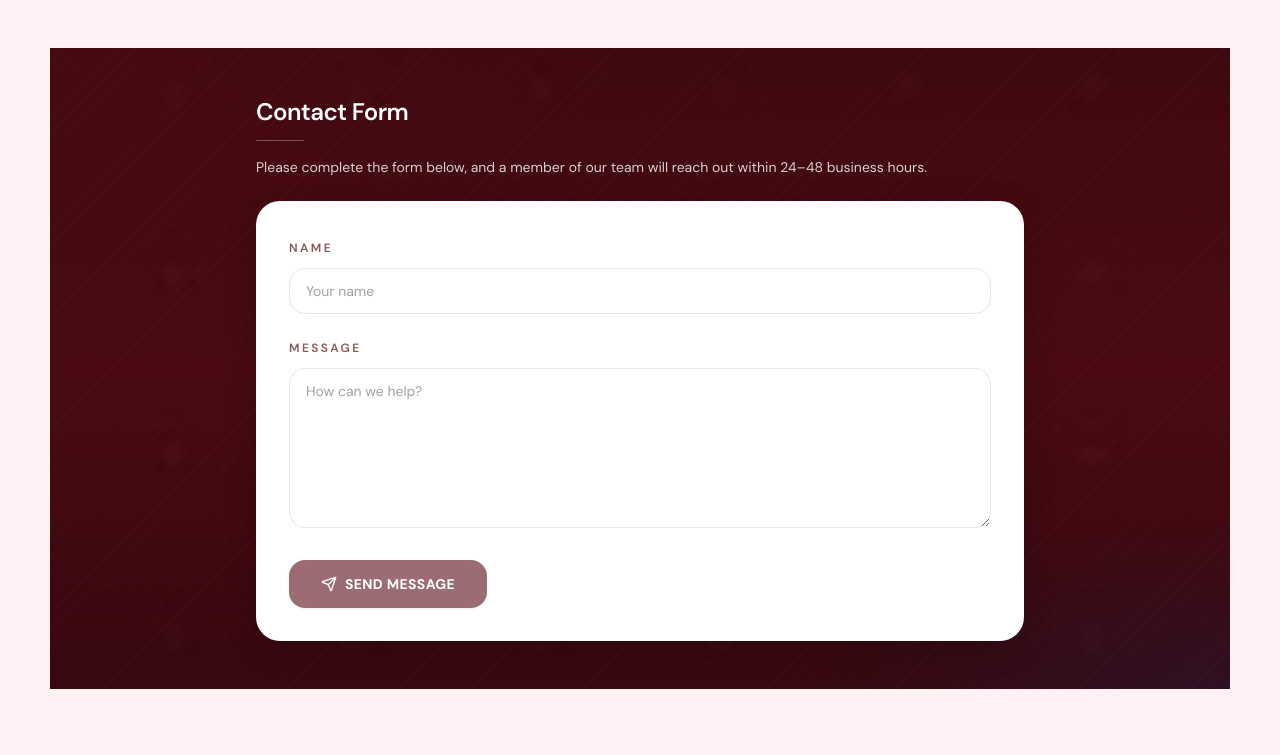
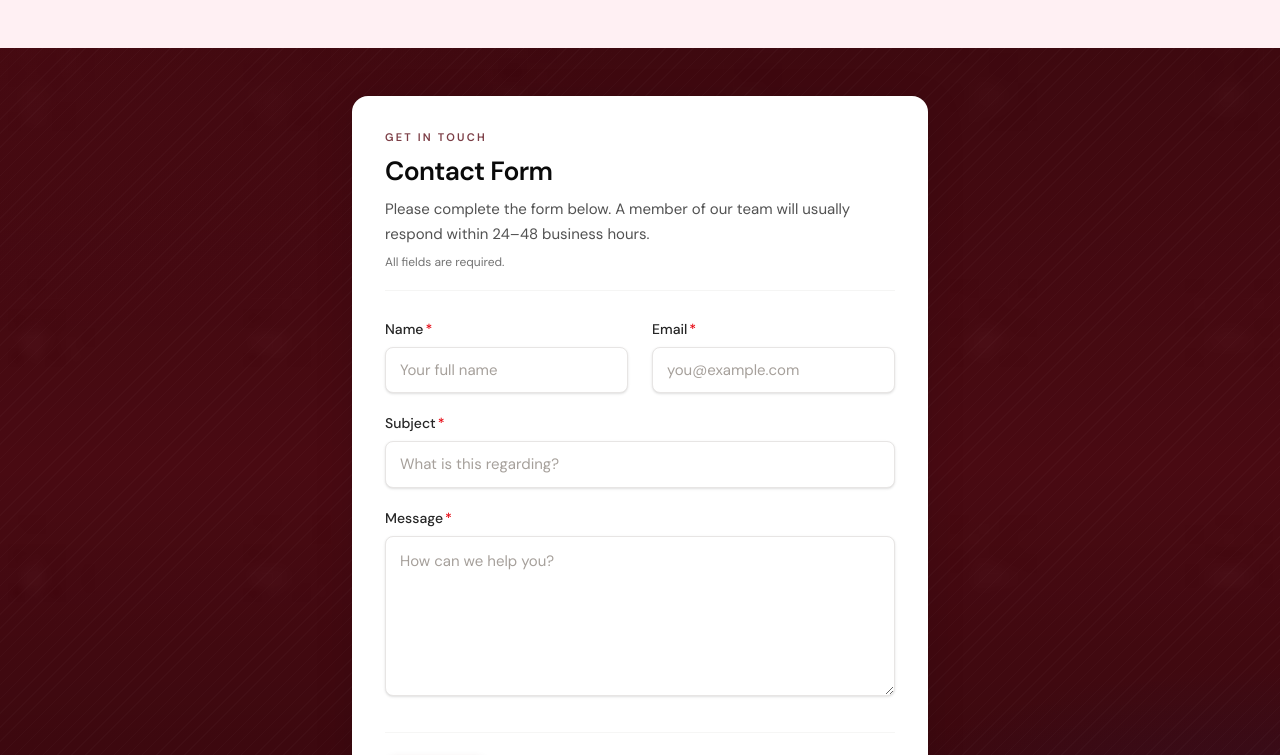
Before and after one commit to Brilliant-Dev-Studio/IEUK, a React (Vite) app: page /contact in a window 1280 px wide. Shown: the part 1540-2295 px from the top of the page. Built offline with nearby package versions, Linux system fonts and the light colour scheme; no server answers.

Commit message:
update:UI

```diff
--- a/src/pages/ContactUs.tsx
+++ b/src/pages/ContactUs.tsx
@@ -1,22 +1,45 @@
 import { type FormEvent, useState } from 'react'
-import { Send } from 'lucide-react'
+import { AlertCircle, CheckCircle2, Loader2 } from 'lucide-react'
 import PageShell from './PageShell'
 import ParallaxImage from '../components/ParallaxImage'
 import { images } from '../data/images'
 import Seo from '../components/Seo'
 
-const CONTACT_INBOX = 'thuranyi64@gmail.com'
+const CONTACT_INBOX = 'cornerstoneenglishacademy@yahoo.com'
+
+const fieldBase =
+  'w-full rounded-lg border border-stone-200 bg-white text-[0.9375rem] text-neutral-900 antialiased shadow-sm outline-none transition [font-family:inherit] placeholder:text-stone-400 focus-visible:border-[#5a0c16]/50 focus-visible:ring-2 focus-visible:ring-[#5a0c16]/15'
+
+const inputClassName = `min-h-11 px-3.5 py-2.5 ${fieldBase}`
+const textAreaClassName = `min-h-[10rem] resize-y px-3.5 py-3 leading-relaxed ${fieldBase}`
+
+function RequiredMark() {
+  return (
+    <span className="text-red-600" title="Required" aria-hidden>
+      *
+    </span>
+  )
+}
 
 export default function ContactUs() {
   const [name, setName] = useState('')
-  const [description, setDescription] = useState('')
+  const [email, setEmail] = useState('')
+  const [subject, setSubject] = useState('')
+  const [message, setMessage] = useState('')
   const [formState, setFormState] = useState<
     'idle' | 'sending' | 'success' | 'error'
   >('idle')
 
   async function handleContactSubmit(e: FormEvent<HTMLFormElement>) {
     e.preventDefault()
-    if (!name.trim() || !description.trim()) return
+    if (
+      !name.trim() ||
+      !email.trim() ||
+      !subject.trim() ||
+      !message.trim()
+    ) {
+      return
+    }
     setFormState('sending')
     try {
       const res = await fetch(
@@ -29,8 +52,11 @@ export default function ContactUs() {
           },
           body: JSON.stringify({
             name: name.trim(),
-            description: description.trim(),
-            _subject: `IEUK website contact: ${name.trim()}`,
+            email: email.trim(),
+            subject: subject.trim(),
+            message: message.trim(),
+            _subject: `IEUK website: ${subject.trim()}`,
+            _replyto: email.trim(),
             _gotcha: '',
           }),
         }
@@ -47,7 +73,9 @@ export default function ContactUs() {
       if (!isSuccess) throw new Error('Submit failed')
       setFormState('success')
       setName('')
-      setDescription('')
+      setEmail('')
+      setSubject('')
+      setMessage('')
     } catch {
       setFormState('error')
     }
@@ -170,8 +198,8 @@ export default function ContactUs() {
         </section>
 
         <section
-          className="ieuk-reveal relative mt-10 min-h-[28rem] overflow-hidden sm:mt-12 sm:min-h-0 [--ieuk-delay:280ms]"
-          aria-labelledby="contact-form-heading"
+          className={`ieuk-reveal relative mt-10 min-h-0 sm:mt-12 [--ieuk-delay:280ms] ${bleed}`}
+          aria-labelledby="contact-form-title"
         >
           <div
             className="absolute inset-0 z-0"
@@ -212,32 +240,46 @@ export default function ContactUs() {
             className="pointer-events-none absolute inset-0 z-0 opacity-40 [background-size:4px_4px] [background-image:radial-gradient(rgba(255,255,255,0.12)_0.45px,transparent_0.45px)]"
             aria-hidden
           />
-          <div className="relative z-10 px-4 py-8 sm:px-6 sm:py-10 md:py-12">
-            <div className="mx-auto max-w-3xl text-left">
-            <h3
-              id="contact-form-heading"
-              className="text-xl font-semibold tracking-tight text-white sm:text-2xl"
+          <div className="relative z-10 px-0 py-0 sm:px-4 sm:py-8 md:px-6 md:py-10 lg:px-8 lg:py-12">
+            <div className="mx-auto w-full max-w-full overflow-hidden rounded-none border-0 bg-white shadow-none sm:max-w-xl sm:rounded-2xl sm:border sm:border-white/20 sm:shadow-[0_8px_40px_rgba(0,0,0,0.1),0_0_0_1px_rgba(0,0,0,0.04)] sm:ring-1 sm:ring-black/[0.04]">
+          <form
+            id="ieuk-contact-form"
+            onSubmit={handleContactSubmit}
+            className="w-full p-4 text-left text-neutral-800 sm:p-6 md:p-8"
+            aria-describedby="contact-form-desc contact-form-required"
+          >
+            <header className="border-b border-stone-100 pb-5">
+            <p className="text-[11px] font-semibold uppercase tracking-[0.2em] text-[#5a0c16]/80">
+              Get in touch
+            </p>
+            <h2
+              id="contact-form-title"
+              className="mt-1.5 text-2xl font-semibold tracking-tight text-neutral-950 sm:text-[1.65rem] sm:leading-snug"
             >
               Contact Form
-            </h3>
-            <div className="mt-3 h-px w-12 bg-white/30" aria-hidden />
-            <p className="mt-4 max-w-2xl text-sm text-stone-200/90">
-              Please complete the form below, and a member of our team will
-              reach out within 24–48 business hours.
+            </h2>
+            <p
+              id="contact-form-desc"
+              className="mt-2 max-w-prose text-sm leading-relaxed text-neutral-600 sm:text-[0.9375rem]"
+            >
+              Please complete the form below. A member of our team will
+              usually respond within 24–48 business hours.
             </p>
-            </div>
+            <p id="contact-form-required" className="mt-2 text-xs text-neutral-500">
+              All fields are required.
+            </p>
+            </header>
 
-          <form
-            onSubmit={handleContactSubmit}
-            className="relative z-10 mt-6 rounded-2xl border border-white/10 bg-white p-6 shadow-[0_8px_32px_rgba(0,0,0,0.2)] sm:mx-auto sm:max-w-3xl sm:rounded-3xl sm:p-8"
-          >
-            <div className="space-y-5">
-              <div>
+            <fieldset className="m-0 mt-6 min-w-0 border-0 p-0 sm:mt-7">
+              <legend className="sr-only">Your enquiry</legend>
+            <div className="grid grid-cols-1 gap-5 sm:grid-cols-2 sm:gap-x-6 sm:gap-y-5">
+              <div className="min-w-0 sm:col-span-1">
                 <label
                   htmlFor="contact-name"
-                  className="text-xs font-semibold uppercase tracking-[0.2em] text-[#5a0c16]/70"
+                  className="flex items-baseline gap-0.5 text-sm font-medium text-neutral-800"
                 >
                   Name
+                  <RequiredMark />
                 </label>
                 <input
                   id="contact-name"
@@ -252,74 +294,140 @@ export default function ContactUs() {
                       setFormState('idle')
                     }
                   }}
-                  className="mt-2 min-h-[2.75rem] w-full rounded-2xl border border-neutral-200 bg-white px-4 py-3 text-sm text-neutral-900 outline-none transition focus:border-[#5a0c16]/40 focus:ring-2 focus:ring-[#5a0c16]/10 placeholder:text-neutral-400"
-                  placeholder="Your name"
+                  className={`mt-2 ${inputClassName}`}
+                  placeholder="Your full name"
                 />
               </div>
-              <div>
+              <div className="min-w-0 sm:col-span-1">
                 <label
-                  htmlFor="contact-description"
-                  className="text-xs font-semibold uppercase tracking-[0.2em] text-[#5a0c16]/70"
+                  htmlFor="contact-email"
+                  className="flex items-baseline gap-0.5 text-sm font-medium text-neutral-800"
                 >
-                  Message
+                  Email
+                  <RequiredMark />
                 </label>
-                <textarea
-                  id="contact-description"
-                  name="description"
+                <input
+                  id="contact-email"
+                  name="email"
+                  type="email"
+                  autoComplete="email"
+                  inputMode="email"
                   required
-                  rows={6}
-                  value={description}
+                  value={email}
                   onChange={(e) => {
-                    setDescription(e.target.value)
+                    setEmail(e.target.value)
                     if (formState === 'success' || formState === 'error') {
                       setFormState('idle')
                     }
                   }}
-                  className="mt-2 min-h-[10rem] w-full resize-y rounded-2xl border border-neutral-200 bg-white px-4 py-3 text-sm text-neutral-900 outline-none transition focus:border-[#5a0c16]/40 focus:ring-2 focus:ring-[#5a0c16]/10 placeholder:text-neutral-400"
-                  placeholder="How can we help?"
+                  className={`mt-2 ${inputClassName}`}
+                  placeholder="you@example.com"
+                />
+              </div>
+              <div className="min-w-0 sm:col-span-2">
+                <label
+                  htmlFor="contact-subject"
+                  className="flex items-baseline gap-0.5 text-sm font-medium text-neutral-800"
+                >
+                  Subject
+                  <RequiredMark />
+                </label>
+                <input
+                  id="contact-subject"
+                  name="subject"
+                  type="text"
+                  required
+                  value={subject}
+                  onChange={(e) => {
+                    setSubject(e.target.value)
+                    if (formState === 'success' || formState === 'error') {
+                      setFormState('idle')
+                    }
+                  }}
+                  className={`mt-2 ${inputClassName}`}
+                  placeholder="What is this regarding?"
+                />
+              </div>
+              <div className="min-w-0 sm:col-span-2">
+                <label
+                  htmlFor="contact-message"
+                  className="flex items-baseline gap-0.5 text-sm font-medium text-neutral-800"
+                >
+                  Message
+                  <RequiredMark />
+                </label>
+                <textarea
+                  id="contact-message"
+                  name="message"
+                  required
+                  rows={5}
+                  value={message}
+                  onChange={(e) => {
+                    setMessage(e.target.value)
+                    if (formState === 'success' || formState === 'error') {
+                      setFormState('idle')
+                    }
+                  }}
+                  className={`mt-2 ${textAreaClassName}`}
+                  placeholder="How can we help you?"
                 />
               </div>
             </div>
+            </fieldset>
             <p className="sr-only" aria-live="polite">
               {formState === 'sending' ? 'Sending message…' : null}
             </p>
             {formState === 'success' ? (
               <div
-                className="mt-5 rounded-2xl border border-emerald-200/80 bg-emerald-50/90 px-4 py-3 text-left text-sm font-medium text-emerald-900"
+                className="mt-6 flex gap-3 rounded-xl border border-emerald-200/90 bg-gradient-to-b from-emerald-50/95 to-emerald-50/80 px-4 py-3.5 text-left text-sm text-emerald-900 not-italic shadow-sm"
                 role="status"
               >
+                <CheckCircle2 className="mt-0.5 h-5 w-5 shrink-0 text-emerald-600" aria-hidden />
+                <span className="leading-snug">
                 Thank you — your message was sent. We will get back to you
                 when we can.
+                </span>
               </div>
             ) : null}
             {formState === 'error' ? (
               <div
-                className="mt-5 rounded-2xl border border-red-200/80 bg-red-50/90 px-4 py-3 text-left text-sm font-medium text-red-800"
+                className="mt-6 flex gap-3 rounded-xl border border-red-200/90 bg-gradient-to-b from-red-50/95 to-red-50/80 px-4 py-3.5 text-left text-sm text-red-800 not-italic shadow-sm"
                 role="alert"
               >
+                <AlertCircle className="mt-0.5 h-5 w-5 shrink-0 text-red-500/90" aria-hidden />
+                <span className="leading-snug">
                 Something went wrong. Please try again in a moment or email
                 us directly.
+                </span>
               </div>
             ) : null}
-            <div className="mt-6">
+            <div className="mt-7 flex flex-col gap-3 border-t border-stone-100/90 pt-6 sm:flex-row sm:items-center sm:justify-between">
               <button
                 type="submit"
                 disabled={
-                  formState === 'sending' || !name.trim() || !description.trim()
+                  formState === 'sending' ||
+                  !name.trim() ||
+                  !email.trim() ||
+                  !subject.trim() ||
+                  !message.trim()
                 }
-                className="inline-flex w-full min-h-12 items-center justify-center gap-2 rounded-2xl bg-[#5a0c16] px-8 text-sm font-bold uppercase tracking-wide text-white shadow-sm transition enabled:hover:bg-[#3d0a0f] enabled:focus-visible:outline enabled:focus-visible:outline-2 enabled:focus-visible:outline-offset-2 enabled:focus-visible:outline-[#5a0c16] disabled:cursor-not-allowed disabled:opacity-60 sm:w-auto"
+                className="inline-flex min-h-11 w-full min-w-0 items-center justify-center gap-2 rounded-xl bg-gradient-to-b from-[#5a0c16] to-[#420a0f] px-7 text-sm font-medium text-white shadow-[0_1px_0_0_rgba(255,255,255,0.1)_inset,0_2px_8px_rgba(90,12,22,0.3)] transition enabled:hover:brightness-105 enabled:active:brightness-95 enabled:focus-visible:outline enabled:focus-visible:outline-2 enabled:focus-visible:outline-offset-2 enabled:focus-visible:outline-[#5a0c16] disabled:cursor-not-allowed disabled:opacity-50 sm:w-auto"
               >
                 {formState === 'sending' ? (
-                  'Sending…'
+                  <>
+                    <Loader2 className="h-4 w-4 animate-spin" aria-hidden />
+                    Sending…
+                  </>
                 ) : (
-                  <>
-                    <Send className="h-4 w-4" aria-hidden />
-                    Send message
-                  </>
+                  'Submit'
                 )}
               </button>
+              <p className="text-center text-[11px] text-neutral-400 sm:text-left">
+                We aim to respond within 24–48 business hours
+              </p>
             </div>
           </form>
+            </div>
           </div>
         </section>
       </section>
```
